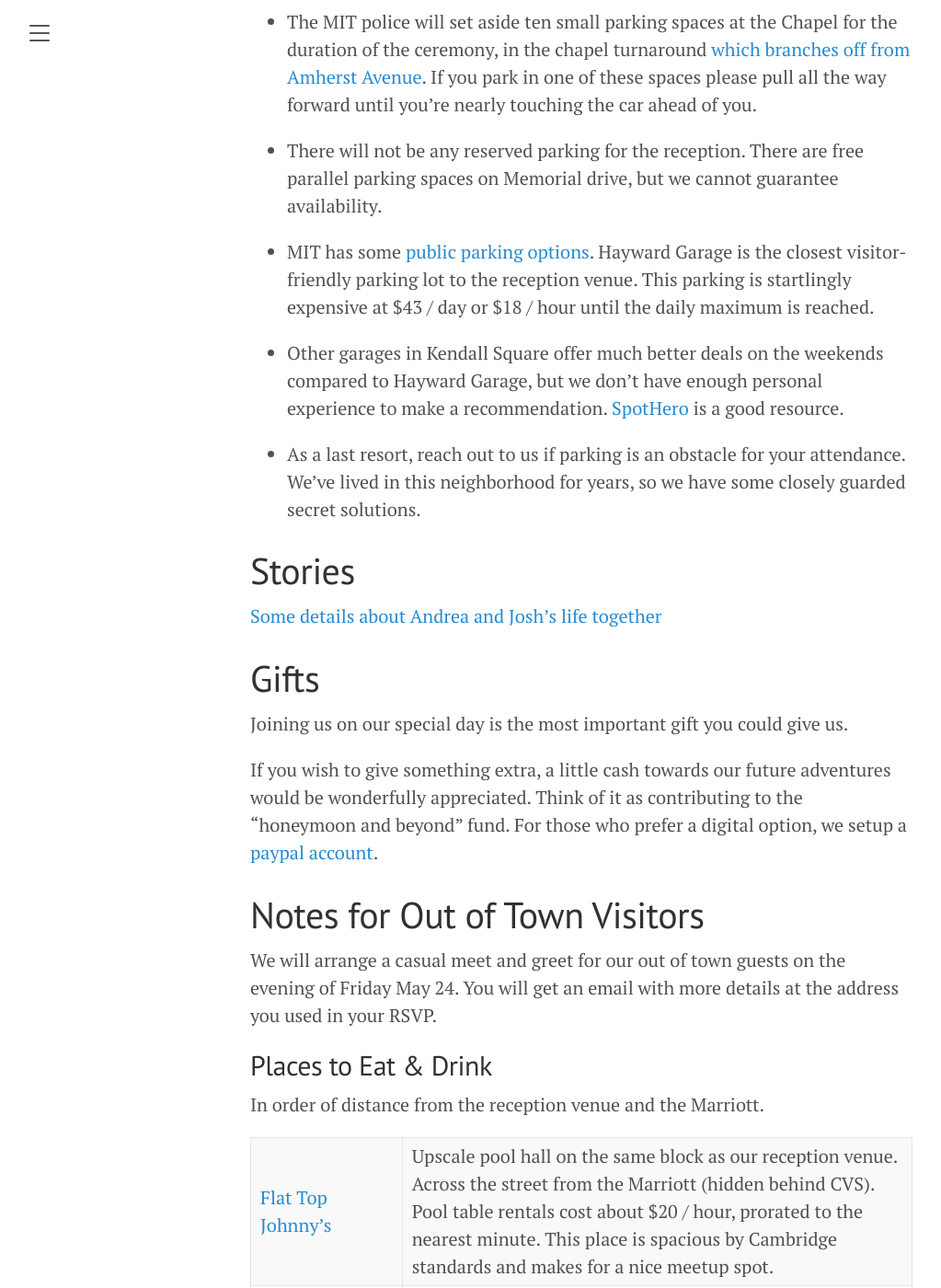
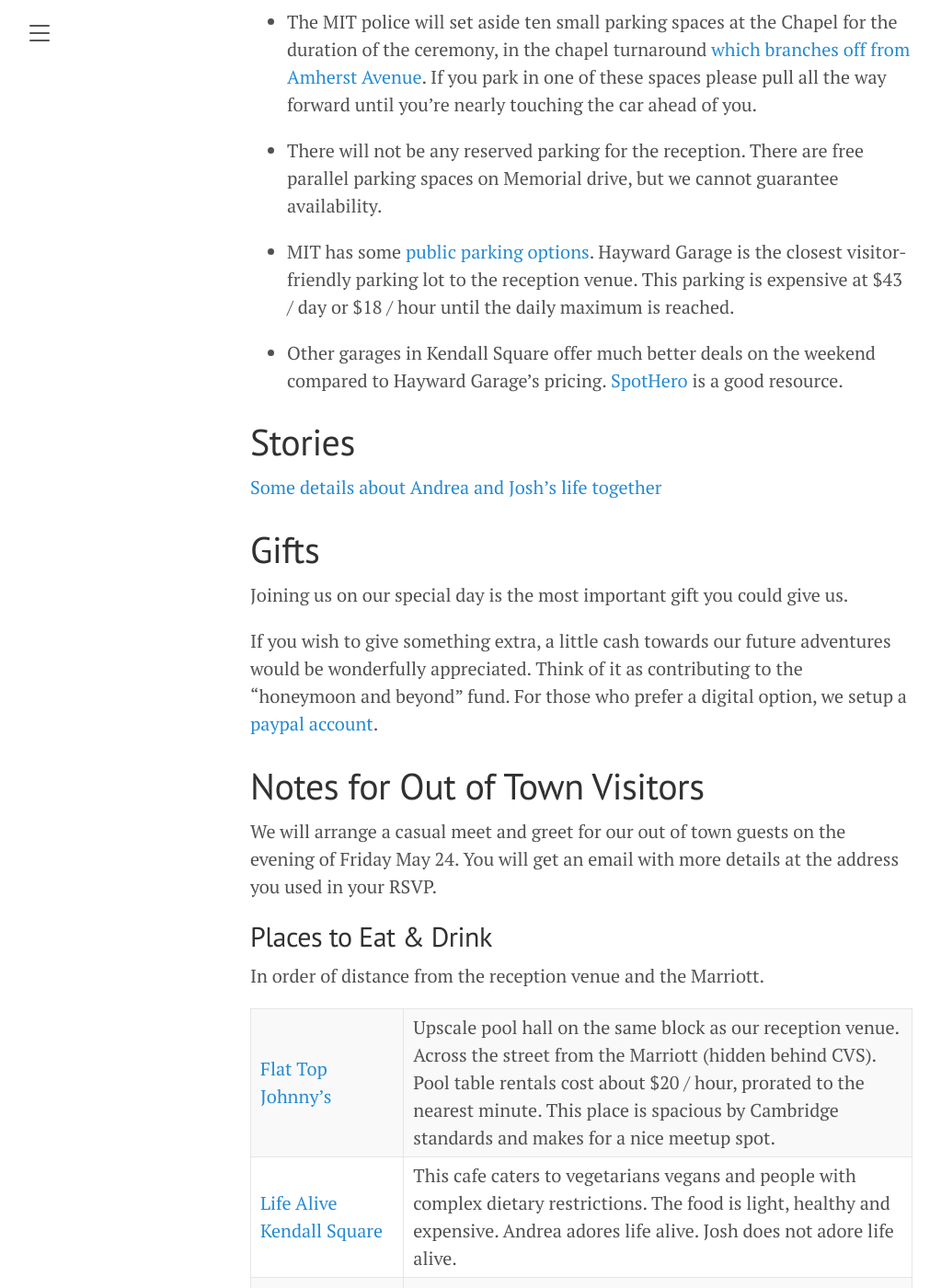
Before and after one commit to JoshBradshaw/andreajosh.github.io, a Jekyll site: the page built from _posts/2023-12-30-overview.md, in a window 1280 px wide and 1400 px high, scrolled down 3609 px. Shown: the whole window at 92% size, without its empty margins (8-1031 px from the left). Built offline with Jekyll 4.4.1, drawn with Linux system fonts in a browser that asks for light colours; some of the changed text lies outside the part shown.

Commit message:
Update 2023-12-30-overview.md

```diff
--- a/_posts/2023-12-30-overview.md
+++ b/_posts/2023-12-30-overview.md
@@ -78,11 +78,9 @@ With that being said, we've included some notes below for anyone who needs to dr
 
 - There will not be any reserved parking for the reception. There are free parallel parking spaces on Memorial drive, but we cannot guarantee availability.
 
-- MIT has some [public parking options](https://web.mit.edu/facilities/transportation/parking/visitors/public_parking.html). Hayward Garage is the closest visitor-friendly parking lot to the reception venue. This parking is startlingly expensive at $43 / day or $18 / hour until the daily maximum is reached.
+- MIT has some [public parking options](https://web.mit.edu/facilities/transportation/parking/visitors/public_parking.html). Hayward Garage is the closest visitor-friendly parking lot to the reception venue. This parking is expensive at $43 / day or $18 / hour until the daily maximum is reached.
 
-- Other garages in Kendall Square offer much better deals on the weekends compared to Hayward Garage, but we don't have enough personal experience to make a recommendation. [SpotHero](https://spothero.com/) is a good resource.
-
-- As a last resort, reach out to us if parking is an obstacle for your attendance. We've lived in this neighborhood for years, so we have some closely guarded secret solutions.
+- Other garages in Kendall Square offer much better deals on the weekend compared to Hayward Garage's pricing. [SpotHero](https://spothero.com/) is a good resource.
 
 # Stories
 
@@ -105,14 +103,14 @@ In order of distance from the reception venue and the Marriott.
 [Flat Top Johnny's](https://g.co/kgs/qrAD5ez) | Upscale pool hall on the same block as our reception venue. Across the street from the Marriott (hidden behind CVS). Pool table rentals cost about $20 / hour, prorated to the nearest minute. This place is spacious by Cambridge standards and makes for a nice meetup spot.
 [Life Alive Kendall Square](https://www.lifealive.com/) | This cafe caters to vegetarians vegans and people with complex dietary restrictions. The food is light, healthy and expensive. Andrea adores life alive. Josh does not adore life alive.
 [Tatte](https://tattebakery.com/) | A bakery / cafe in our neighborhood. Not quite as good as flour bakery in general, but the shakshuka is outstanding. The shakshuka is a large hearty meal, so we often split it. Half a shakshuka, a pastry and a coffee makes for a nice brunch at a sane price point.
-[Area 4 Pizza](https://www.areafour.com/) | An excellent local pizza place which can host families or large groups. They also have an adjacent cafe with sandwiches for a quick bite and coffee. Some outdoor seating available. Our favourite pizzas are the simpler ones, because pizzas with relatively few toppings crisp up nicely in their wood fired ovens. Josh and Andrea disagree about which pizzas are best, but Classic Margharita and Not Pepperoni are always good options!
+[Area 4 Pizza](https://www.areafour.com/) | An excellent local pizza place which can host families or large groups. They also have an adjacent cafe with sandwiches for a quick bite and coffee. Some shaded outdoor seating available. The best pizzas are the simpler ones, because pizzas with relatively few toppings crisp up nicely in their wood fired ovens. Classic Margharita and Not Pepperoni are good options.
 [Miracle of Science](https://miracleofscience.us/) | MIT's defacto pub. The staff are friendly to large groups. A great option for a lunchtime meetup spot.
 [Flour](https://www.flourbakery.com/) | The best bakery / cafe within walking distance. Close to the MIT chapel, so you can scope out the chapel location if you go here for breakfast or lunch.
 [Blue Owl](https://www.yelp.com/biz/blue-owl-cambridge) | A fun rooftop cocktail bar within walking distance of MIT. We recommend it because the view is unique and it's a great place to be outside in May, but the food and service are just OK. We sometimes pop up here in the afternoon for one round of drinks.
 [Trader Joe's](https://maps.app.goo.gl/kb4er58kXfVtJs2CA) | The nearest reasonably priced grocery store. Excellent selection of snacks.
 [Microcreamery](https://newcitymicrocreamery.com/newcitymicrocreamerycambridge) | The best ice cream place in our general area. Directly below Blue Owl.
 [Oleana](https://www.oleanarestaurant.com/) | The best restaurant in our neighborhood.
-[The Druid](https://www.druidpub.com/)            | Andrea & Josh's favorite pub. An Irish place serving outstanding fish & chips and shepherd's pie. The Druid is small and often fills up. Sometimes they host local acoustic musicians. Not the best option for a large group, unless you're going at a quieter time of day.
+[The Druid](https://www.druidpub.com/) | Andrea & Josh's favorite pub. An Irish place serving outstanding fish & chips and shepherd's pie. The Druid is small and often fills up. Sometimes they host local acoustic musicians. Not the best option for a large group, unless you're going at a quieter time of day.
 
 ## Nearby Places to Visit
 
```
